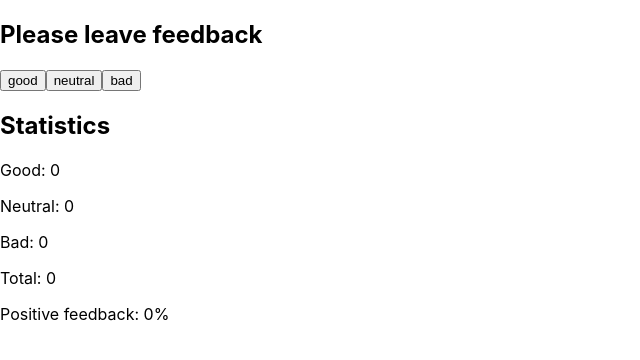
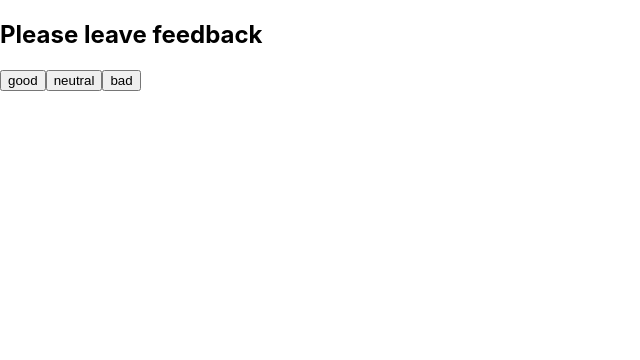
Before and after one commit to irinaog/goit-react-hw-02-feedback, a React (Create React App) app: page / in a window 1280 px wide. Shown: the top 360 px of the page, without its empty margins (0-640 px from the left). Built offline with nearby package versions, Linux system fonts and the light colour scheme.

Commit message:
add notiflix

```diff
--- a/package.json
+++ b/package.json
@@ -7,6 +7,7 @@
     "@testing-library/jest-dom": "^5.16.3",
     "@testing-library/react": "^12.1.4",
     "@testing-library/user-event": "^13.5.0",
+    "notiflix": "^3.2.5",
     "react": "^18.1.0",
     "react-dom": "^18.1.0",
     "react-scripts": "5.0.1",
--- a/src/components/App.js
+++ b/src/components/App.js
@@ -1,14 +1,75 @@
 import React, { Component } from "react";
-import { Feedback } from "./Feedback/feedback";
+import Notiflix from 'notiflix';
+import { Statistics } from "components/Statistics/statistics";
+import { FeedbackOptions } from "components/FeedbackOptions/feedbackOptions";
+import { Section } from "components/Section/section";
+export class App extends Component{
+    state = {
+        good: 0,
+        neutral: 0,
+        bad: 0
+    };
 
-export class App extends Component{
 
-    render(){
-        return (
-            <>
-            <Feedback />
 
+    hendleClick = evt => {
+        const opt = evt.target.name;
+        opt === 'good' && this.setState(prevState => {
+            return {
+                good: prevState.good + 1,
+            };
+        });
+        opt === 'neutral' && this.setState(prevState => {
+            return {
+                neutral: prevState.neutral + 1,
+            };
+        });
+        opt === 'bad' && this.setState(prevState => {
+            return {
+                bad: prevState.bad + 1,
+            };
+        });
+    };
+
+
+    countTotalFeedback = () => {
+        const total = this.state.good + this.state.neutral + this.state.bad;
+        return total;
+    };
+    countPositiveFeedbackPercentage = (value) => {
+         this.state.good > 0 ? value = (this.state.good * 100 / (this.state.good + this.state.neutral + this.state.bad)).toFixed(0) : value = '0';
+        return value;
+    };
+
+    render() {
+        const { good } = this.state;
+        const { neutral } = this.state;
+        const { bad } = this.state;
+
+        return (<>
+
+           <Section title={'Please leave feedback'}>
+
+            <FeedbackOptions
+                options={Object.keys(this.state)}
+            onLeaveFeedback={this.hendleClick}
+                />
+            </Section>
+
+            {/* {this.hendleClick?
+
+            <Section title={'Statistics'}>
+             <Statistics
+                good={good}
+                neutral={neutral}
+                bad={bad}
+                total={this.countTotalFeedback()}
+                positivePercentage = { this.countPositiveFeedbackPercentage()}
+                />
+                </Section>
+                :Notiflix.Notify.failure('Qui timide rogat docet negare')} */}
             </>
+
         )
+    }
 }
-}
--- a/src/components/Feedback/feedback.js
+++ /dev/null
@@ -1,86 +0,0 @@
-import React, { Component } from "react";
-import { Statistics } from "components/Statistics/statistics";
-import { FeedbackOptions } from "components/FeedbackOptions/feedbackOptions";
-import { Section } from "components/Section/section";
-export class Feedback extends Component{
-    state = {
-        good: 0,
-        neutral: 0,
-        bad: 0
-    };
-
-
-
-    hendleClick = evt => {
-        const opt = evt.target.name;
-        opt === 'good' && this.setState(prevState => {
-            return {
-                good: prevState.good + 1,
-            };
-        });
-        opt === 'neutral' && this.setState(prevState => {
-            return {
-                neutral: prevState.neutral + 1,
-            };
-        });
-        opt === 'bad' && this.setState(prevState => {
-            return {
-                bad: prevState.bad + 1,
-            };
-        });
-    };
-
-
-    // hendleClickNeutral = evt => {
-    //     this.setState(prevState => {
-    //         return {
-    //             neutral: prevState.neutral + 1,
-    //         }
-    //     });
-    // };
-    // hendleClickBad = evt => {
-    //     this.setState(prevState => {
-    //         return {
-    //             bad: prevState.bad + 1,
-    //         }
-    //     });
-    // };
-
-    countTotalFeedback = () => {
-        const total = this.state.good + this.state.neutral + this.state.bad;
-        return total;
-    };
-    countPositiveFeedbackPercentage = (value) => {
-         this.state.good > 0 ? value = (this.state.good * 100 / (this.state.good + this.state.neutral + this.state.bad)).toFixed(0) : value = '0';
-        return value;
-    };
-
-    render() {
-        const { good } = this.state;
-        const { neutral } = this.state;
-        const { bad } = this.state;
-
-        return (<>
-
-           <Section title={'Please leave feedback'}>
-
-            <FeedbackOptions
-                options={Object.keys(this.state)}
-            onLeaveFeedback={this.hendleClick}
-                />
-                </Section>
-
-             <Section title={'Statistics'}>
-             <Statistics
-                good={good}
-                neutral={neutral}
-                bad={bad}
-                total={this.countTotalFeedback()}
-                positivePercentage = { this.countPositiveFeedbackPercentage()}
-                />
-                </Section>
-            </>
-
-        )
-    }
-}
```
Also changed, not shown: 1 other file (tests, documents, lock files or other folders).
